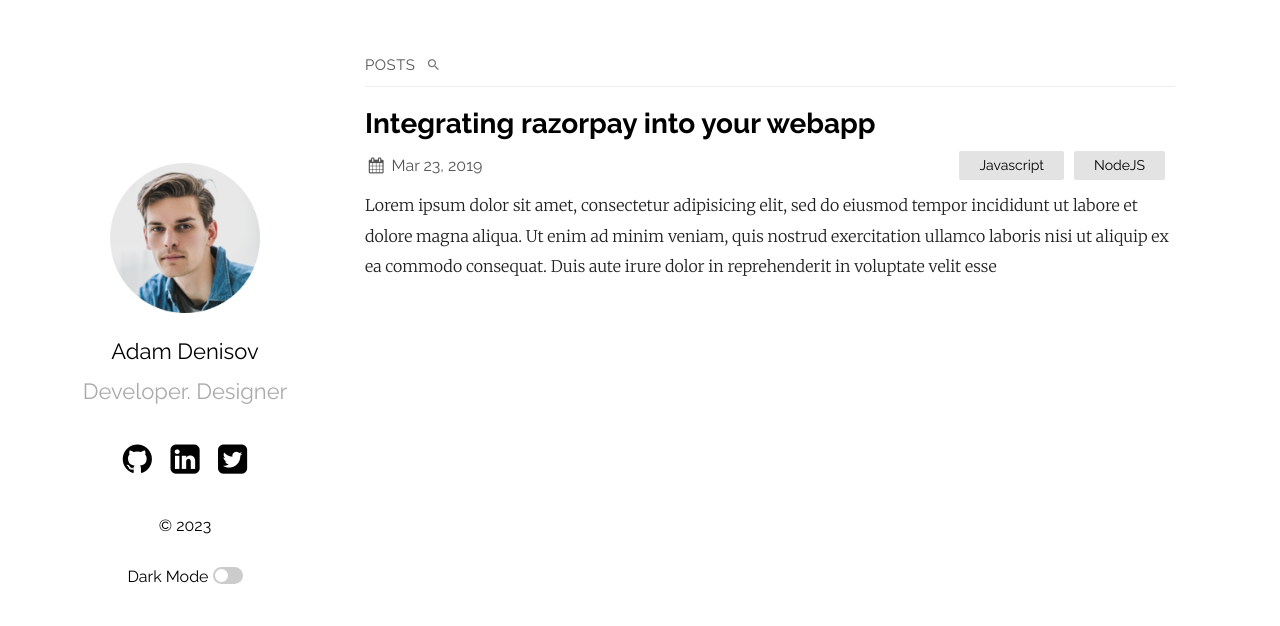
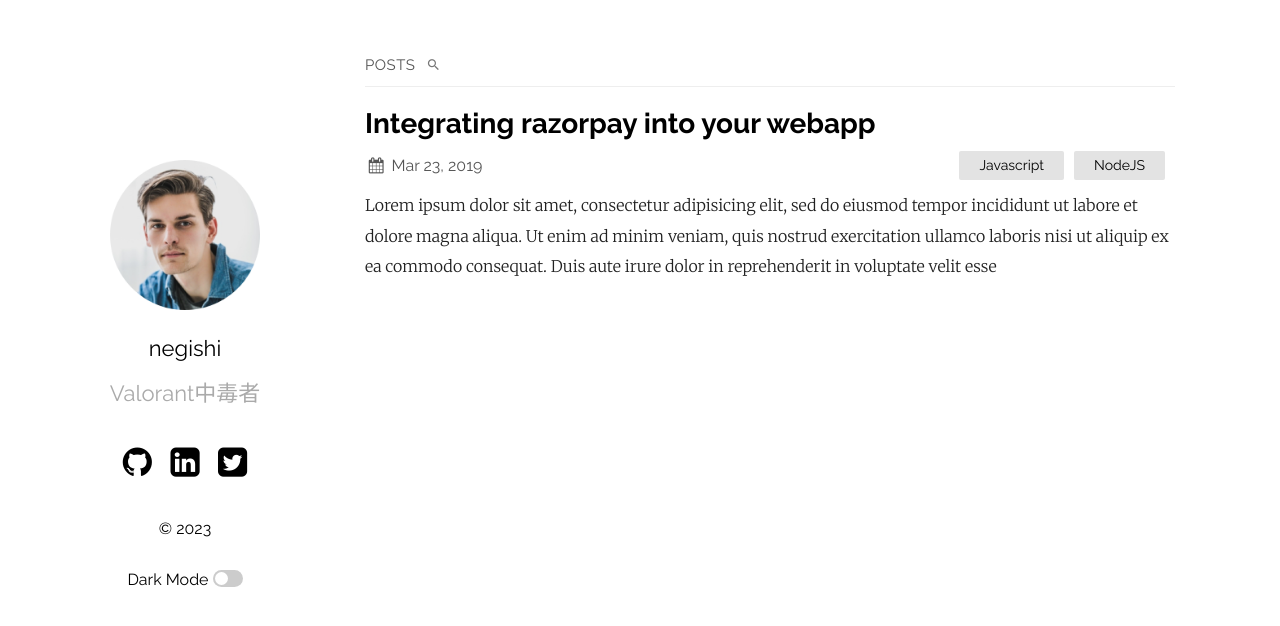
Before and after one commit to negishi1408/negishi1408.github.io, a Jekyll site: the page built from index.md, in a window 1280 px wide. Shown: the top 626 px of the page. Built offline with Jekyll 4.4.1, drawn with Linux system fonts in a browser that asks for light colours.

Commit message:
名前を変更

```diff
--- a/_config.yml
+++ b/_config.yml
@@ -1,5 +1,5 @@
-title: Your awesome title
-author: GitHub User
+title: negishi site
+author: negishi1408
 email: your-email@domain.com
 description: > # this means to ignore newlines until "show_exerpts:"
   Write an awesome description for your new site here. You can edit this
@@ -12,14 +12,14 @@ show_excerpts: true # set to true to show excerpts on the homepage
 sass:
   sass_dir: _sass
 plainwhite:
-  name: Adam Denisov
-  tagline: Developer. Designer
+  name: negishi
+  tagline: Valorant中毒者
   date_format: "%b %-d, %Y"
   sitemap: true # set to true to generate sitemap.xml content
   search: true # set to true to enable searchbar
   dark_mode: true # set to true to add dark mode toggle
   portfolio_image: "assets/portfolio.png" # the path from the base directory of the site to the image to display (no / at the start)
-  html_lang: "en" # set the lang attribute of the <html> tag for the pages. See here for a list of codes: https://www.w3schools.com/tags/ref_country_codes.asp
+  html_lang: "ja" # set the lang attribute of the <html> tag for the pages. See here for a list of codes: https://www.w3schools.com/tags/ref_country_codes.asp
   condensed_mobile:
     #- home
     - page
```
